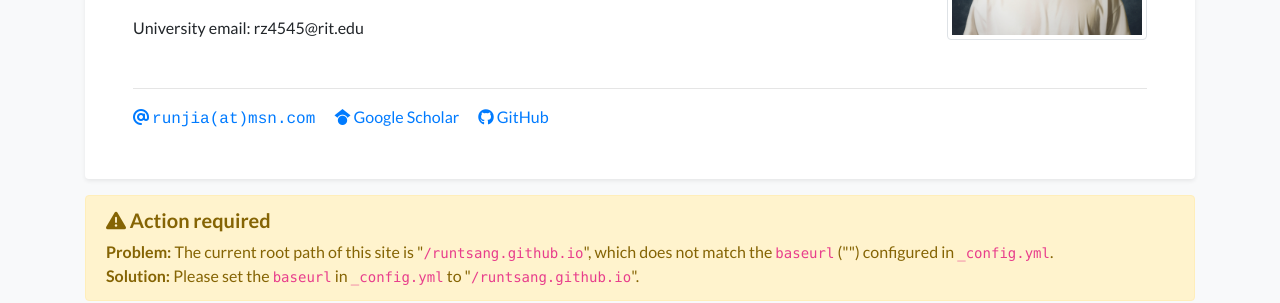
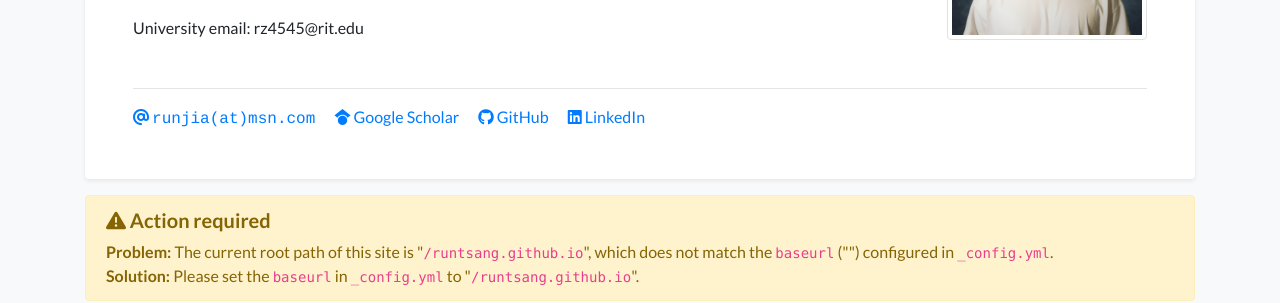
Before and after one commit to runtsang/runtsang.github.io, a Jekyll site: the page built from index.html, in a window 1280 px wide and 900 px high. Shown: the part 288-591 px from the top of the window. Built offline with Jekyll 4.4.1, drawn with Linux system fonts in a browser that asks for light colours; nearby versions of some CDN libraries; a style sheet for code colours, icons or effects is not loaded.

Commit message:
update experience

```diff
--- a/_data/profile.yml
+++ b/_data/profile.yml
@@ -16,7 +16,7 @@
 # wechat_qrcode: /assets/images/etc/wechat.jpg
 # wechat_prompt: >-
 #   Please tell me your <strong>name</strong> and <strong>affiliation</strong> (current or past) when adding my wechat. Thanks!
-# linkedin: your-linked-in-id
+linkedin: runjiazeng
 # orcid: 0000-0000-0000-0000
 
 short_bio_text_justify: false
@@ -46,6 +46,7 @@
 
 experience:
 - name: Institute of Software Chinese Academy of Sciences
+  # logo: /assets/images/badges/iscas.png
   position: NLP Intern
   date: Apr. 2023 - Sep. 2023
 
--- a/_includes/widgets/experience_card.html
+++ b/_includes/widgets/experience_card.html
@@ -33,7 +33,7 @@
                             <ul class="list-unstyled mb-1">
                                 {% for item in site.data.profile.experience %}
                                 <li class="media mb-1">
-                                    <img src="{{ item.logo | relative_url }}" alt="{{ item.name }}" style="width: 18px;" class="mr-1 mt-1">
+                                    <img src="{{ relative_url }}" alt="{{ item.name }}" style="width: 18px;" class="mr-1 mt-1">
                                     <div class="media-body">
                                         <div>{{ item.name }}</div>
                                         <div class="small">{{ item.dept }}</div>
```
